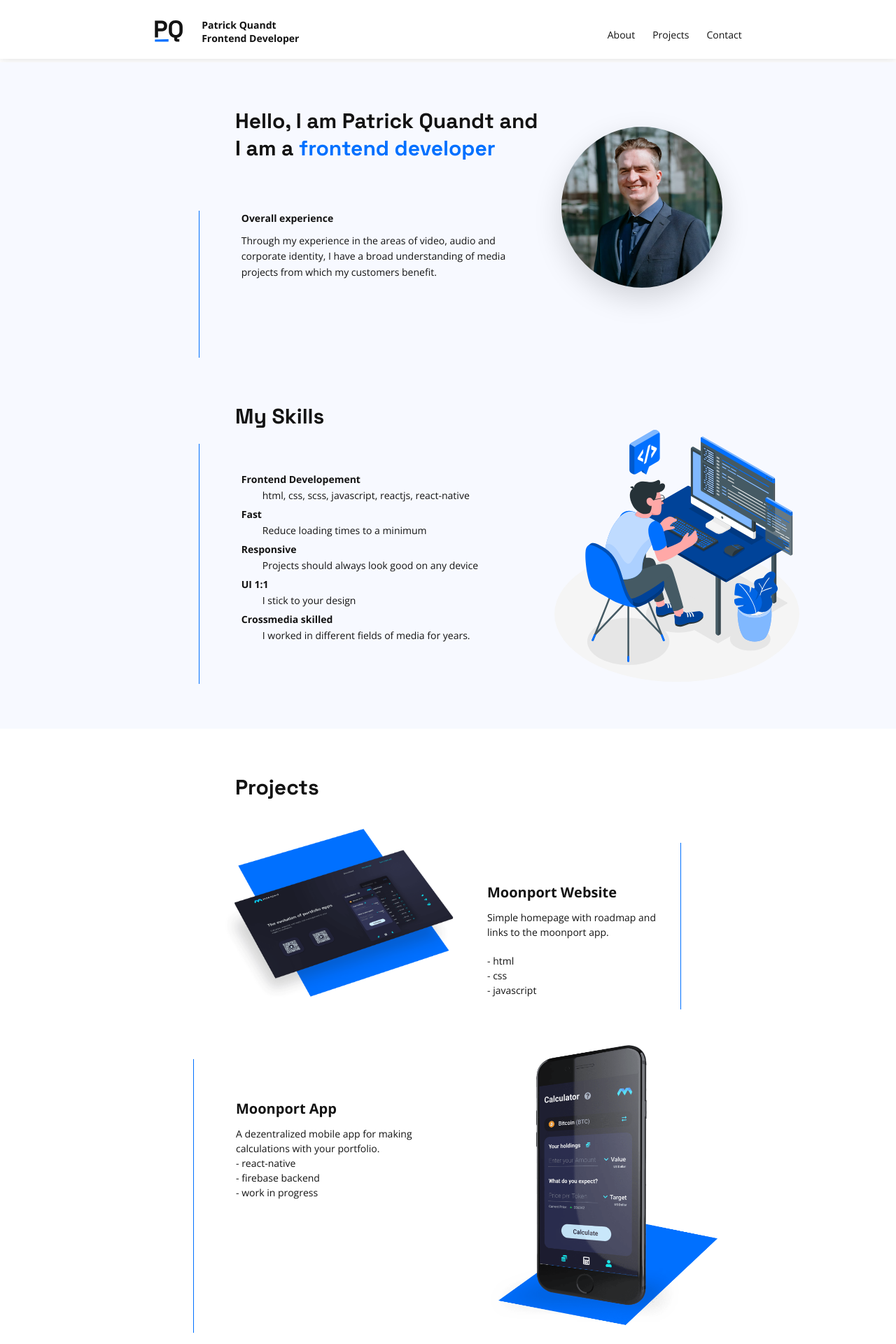
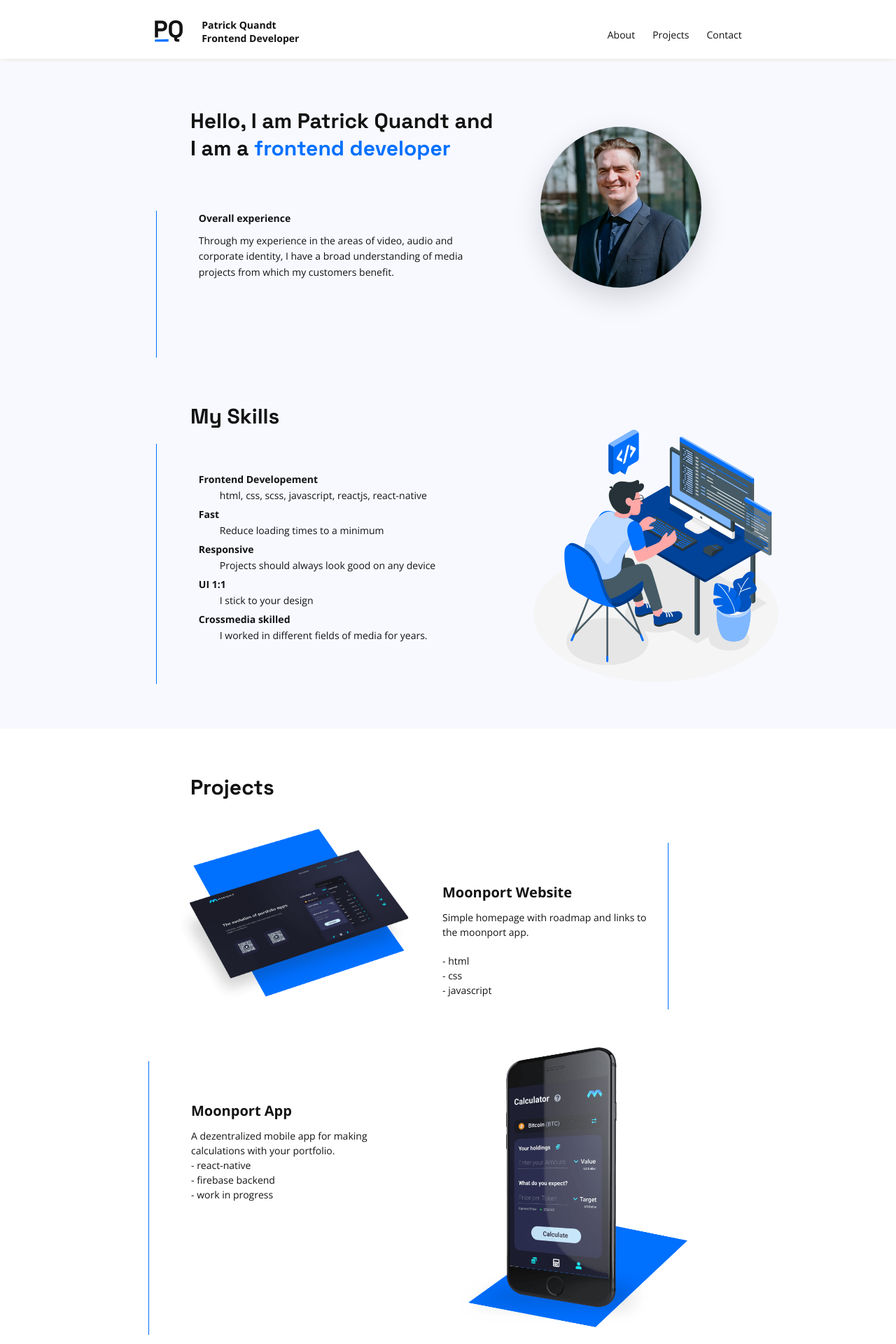
Before and after one commit to pquandt/pqweb, a React (Create React App) app: page / in a window 1280 px wide. Shown: the top 1920 px of the page at 70% size. Built offline with nearby package versions, Linux system fonts and the light colour scheme.

Commit message:
media query 1024

```diff
--- a/sass/layout/_about.scss
+++ b/sass/layout/_about.scss
@@ -106,6 +106,12 @@
   }
 }
 
+@media screen and (max-width: 1024px) {
+}
+.about {
+  padding-left: 15%;
+}
+
 @media screen and (max-width: 768px) {
   .about {
     padding-left: 1rem;
--- a/sass/layout/_projects.scss
+++ b/sass/layout/_projects.scss
@@ -66,6 +66,12 @@
   }
 }
 
+@media screen and (max-width: 1024px) {
+}
+.projects {
+  padding-left: 15%;
+}
+
 @media screen and (max-width: 768px) {
   .projects {
     padding-left: 1rem;
--- a/sass/layout/_skills.scss
+++ b/sass/layout/_skills.scss
@@ -52,6 +52,12 @@
   }
 }
 
+@media screen and (max-width: 1024px) {
+}
+.skills {
+  padding-left: 15%;
+}
+
 @media screen and (max-width: 768px) {
   .skills {
     padding-left: 1rem;
--- a/src/css/style.css
+++ b/src/css/style.css
@@ -303,6 +303,9 @@ h1 {
   .about-img-mobile {
     display: none; }
 
+.about {
+  padding-left: 15%; }
+
 @media screen and (max-width: 768px) {
   .about {
     padding-left: 1rem; }
@@ -374,6 +377,9 @@ h1 {
     margin-left: 3rem;
     padding-bottom: 0.6rem; }
 
+.skills {
+  padding-left: 15%; }
+
 @media screen and (max-width: 768px) {
   .skills {
     padding-left: 1rem; }
@@ -432,6 +438,9 @@ h1 {
     font-weight: bold; }
   .projects-text dd {
     margin-left: 3rem; }
+
+.projects {
+  padding-left: 15%; }
 
 @media screen and (max-width: 768px) {
   .projects {
```
